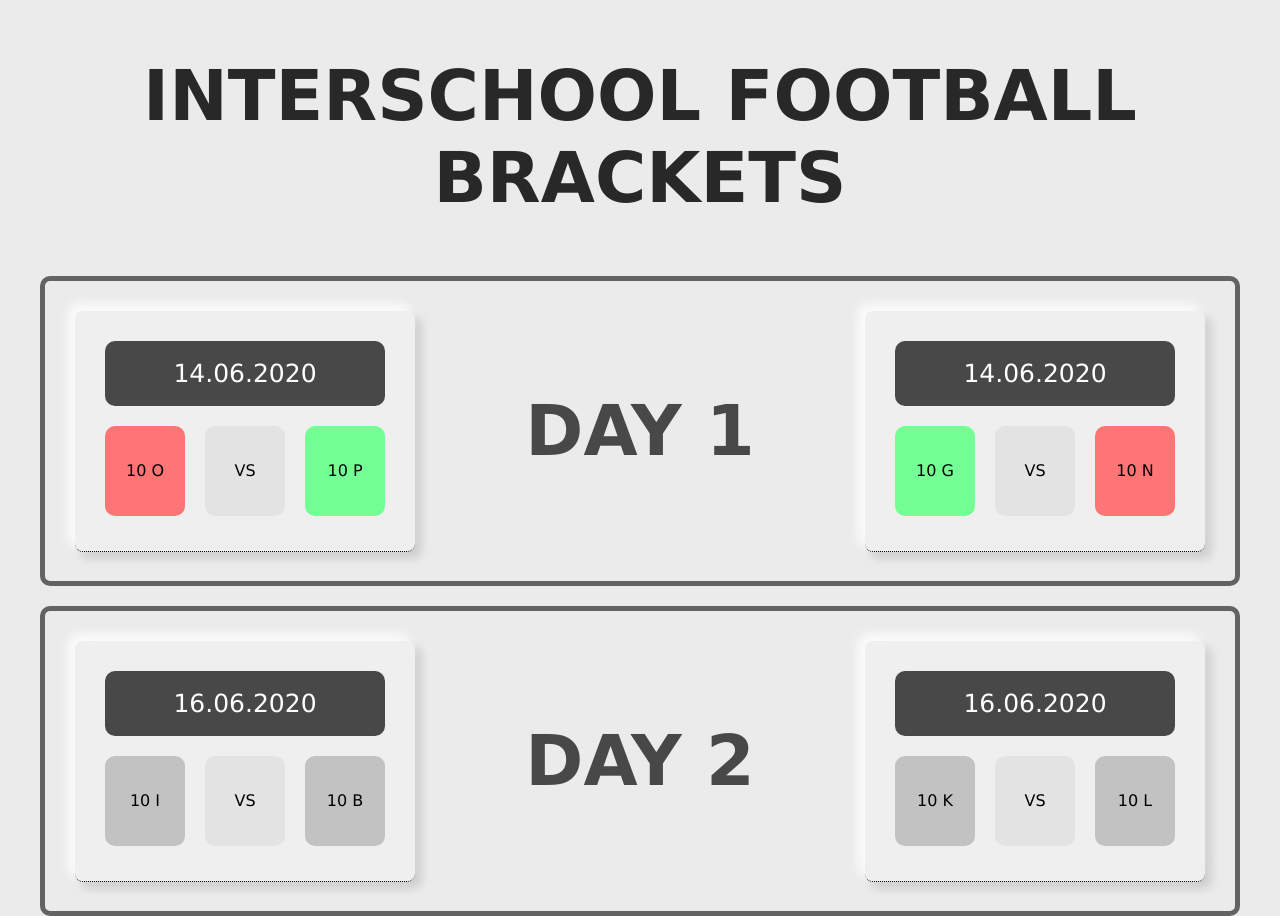
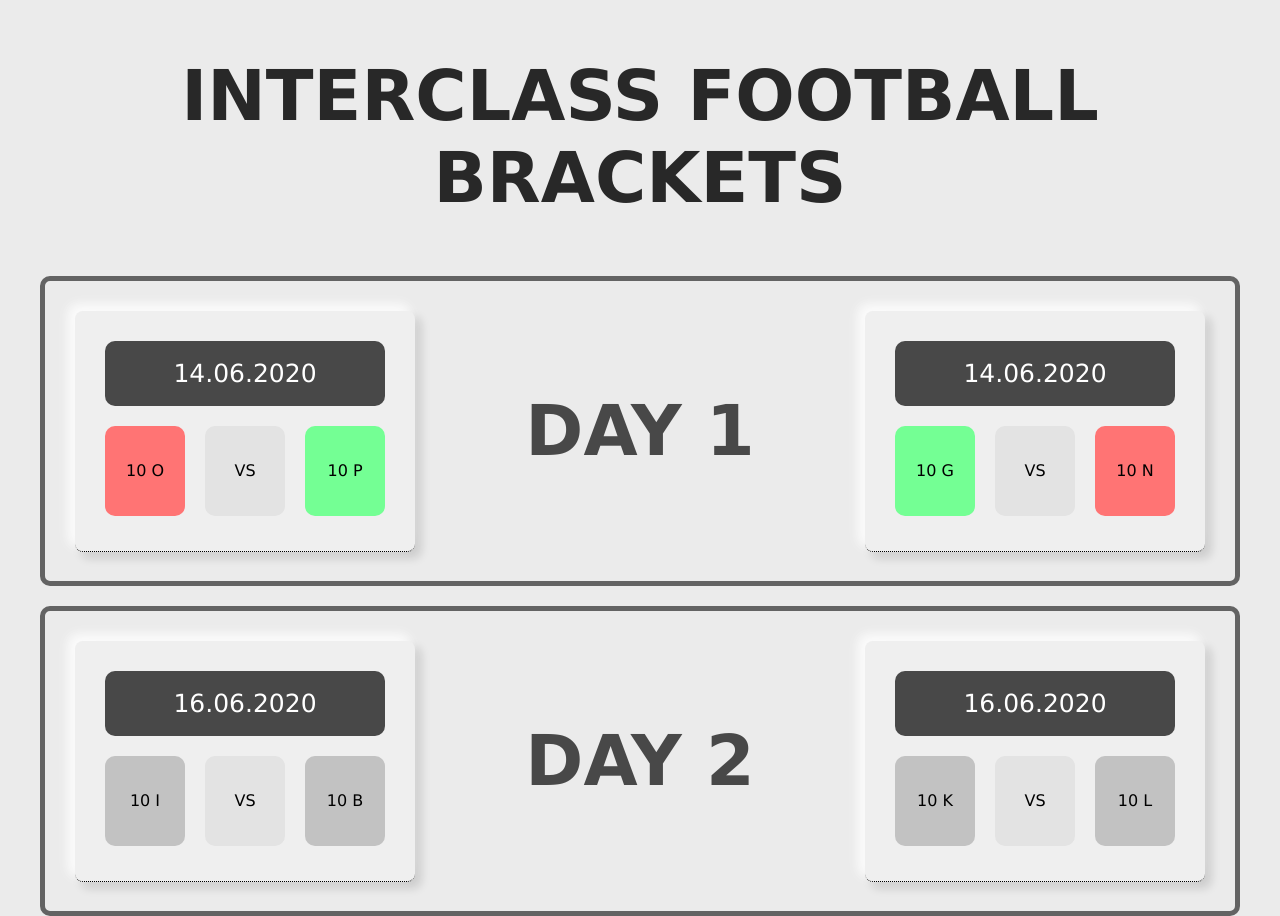
Before and after one commit to AbinavPallathoor/InterClassFootball-Brackets, a plain HTML site: page index.html in a window 1280 px wide. Shown: the top 916 px of the page. Drawn offline with Linux system fonts and the light colour scheme.

Commit message:
Update index.html

```diff
--- a/index.html
+++ b/index.html
@@ -6,7 +6,7 @@
 </head>
 <body>
 
-    <h1 class="heading">INTERSCHOOL FOOTBALL BRACKETS</h1>
+    <h1 class="heading">INTERCLASS FOOTBALL BRACKETS</h1>
 
     <div class="same-day">
         <xs:element class="day-text"> DAY 1</xs:element>
```
